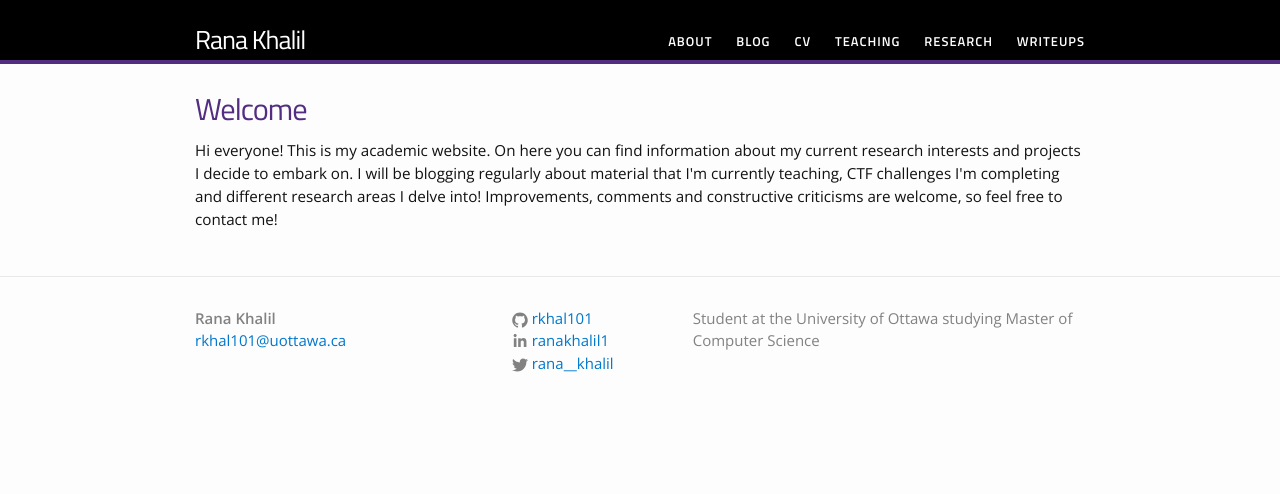
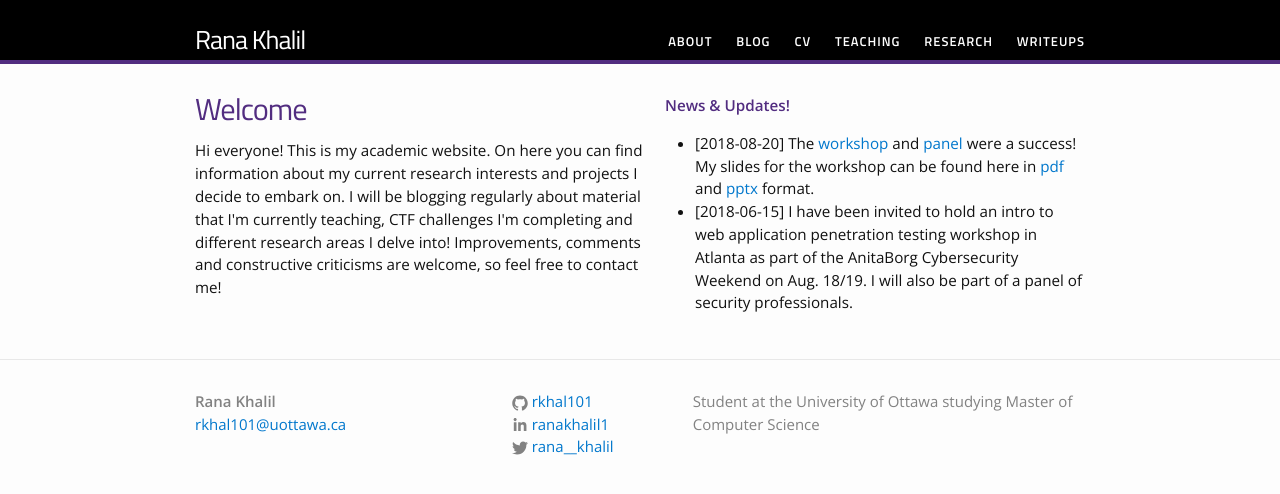
Before and after one commit to rkhal101/rkhal101.github.io, a Jekyll site: the page built from index.html, in a window 1280 px wide. Shown: the top 494 px of the page. Built offline with Jekyll 4.4.1, drawn with Linux system fonts in a browser that asks for light colours.

```diff
--- a/index.html
+++ b/index.html
@@ -6,8 +6,18 @@ layout: default
 
 <div class="home">
 
+<div style="width: 450px; float: left;">
 <h1>Welcome</h1>
 
-<p>Hi everyone! This is my academic website. On here you can find information about my current research interests and projects I decide to embark on. I will be blogging regularly about material that I'm currently teaching, CTF challenges I'm completing and different research areas I delve into! Improvements, comments and constructive criticisms are welcome, so feel free to contact me!</p>
+<p>Hi everyone! This is my academic website. On here you can find information about my current research interests and projects I decide to embark on. I will be blogging regularly about material that I'm currently teaching, CTF challenges I'm completing and different research areas I delve into! Improvements, comments and constructive criticisms are welcome, so feel free to contact me!</p></div>
+
+
+<div style="margin-left: 470px; ">
+	<h4 style="color:#522d80"><b>News & Updates!</b></h4>
+	<ul>
+		<li>[2018-08-20] The <a  target="_blank"  href="https://community.anitab.org/event/atl-cybersecurity-day-two/">workshop</a> and <a  target="_blank" href=https://community.anitab.org/event/atl-cybersecurity-day-one/>panel</a> were a success! My slides for the workshop can be found here in <a  target="_blank" href=/files/AnitaB-Atlanta-CyberSecurity-Weekend-Rana-Khalil.pdf>pdf</a> and <a  target="_blank" href=/files/AnitaB-Atlanta-CyberSecurity-Weekend-Rana-Khalil.pptx>pptx</a> format.</li>
+		<li> [2018-06-15] I have been invited to hold an intro to web application penetration testing workshop in Atlanta as part of the AnitaBorg Cybersecurity Weekend on Aug. 18/19. I will also be part of a panel of security professionals.  </li>
+	</ul> </div>
+</div>
 
 </div>
```
Also changed, not shown: _posts/WAVS/burp/2018-08-25-burp-setup.md (added, +59 -0 lines), 2 other files.
